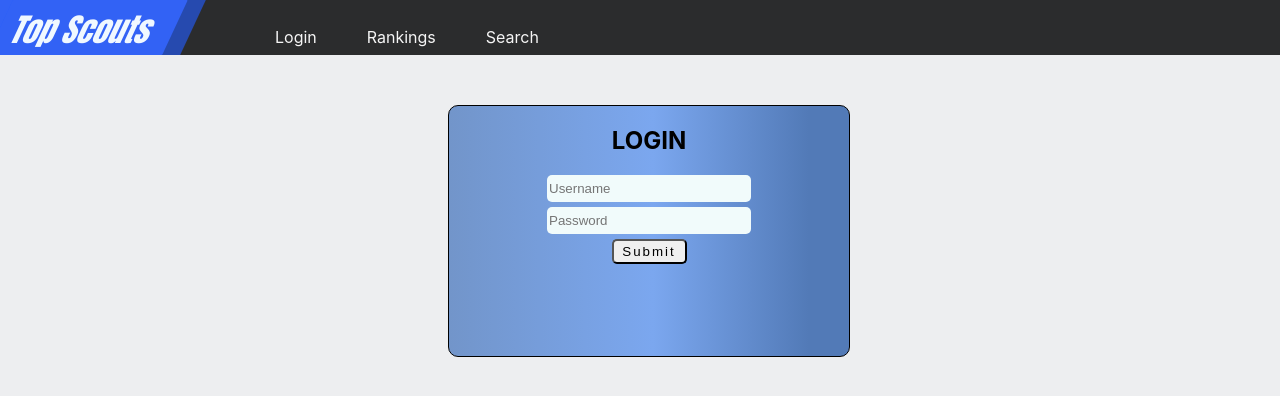
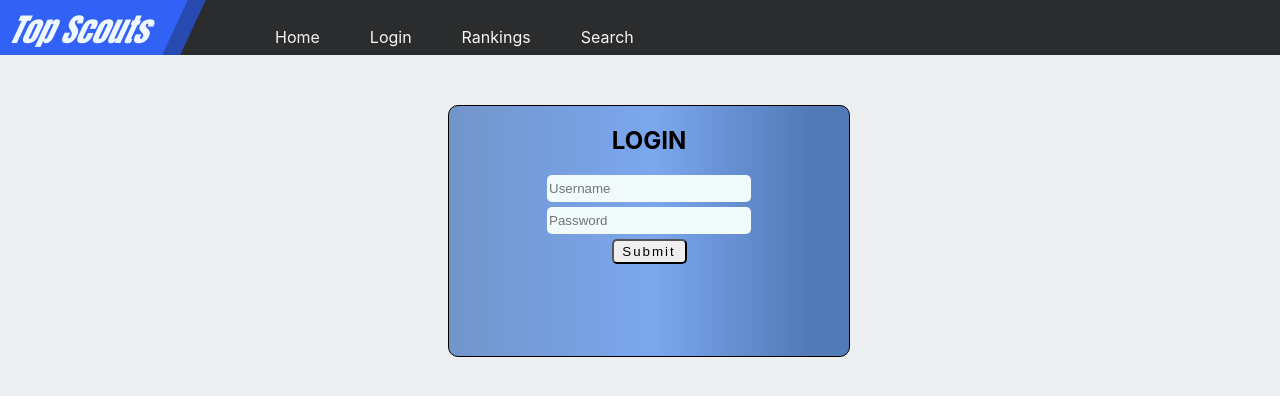
Before and after one commit to brandonj2858/top-scouts-front, a React (Create React App) app: page /login in a window 1280 px wide. Shown: the top 396 px of the page. Built offline with nearby package versions, Linux system fonts and the light colour scheme.

Commit message:
home link

```diff
--- a/src/App.js
+++ b/src/App.js
@@ -26,6 +26,7 @@ function App() {
       </div>
       </header>
       <ul className="nav-bar">
+        <Link to="/"><li className="nav-item">Home</li></Link>
         <Link to="/login"><li className="nav-item">Login</li></Link>
         <Link to="/rankings"><li className="nav-item">Rankings</li></Link>
         <Link to="/find"><li className="nav-item">Search</li></Link>
```
